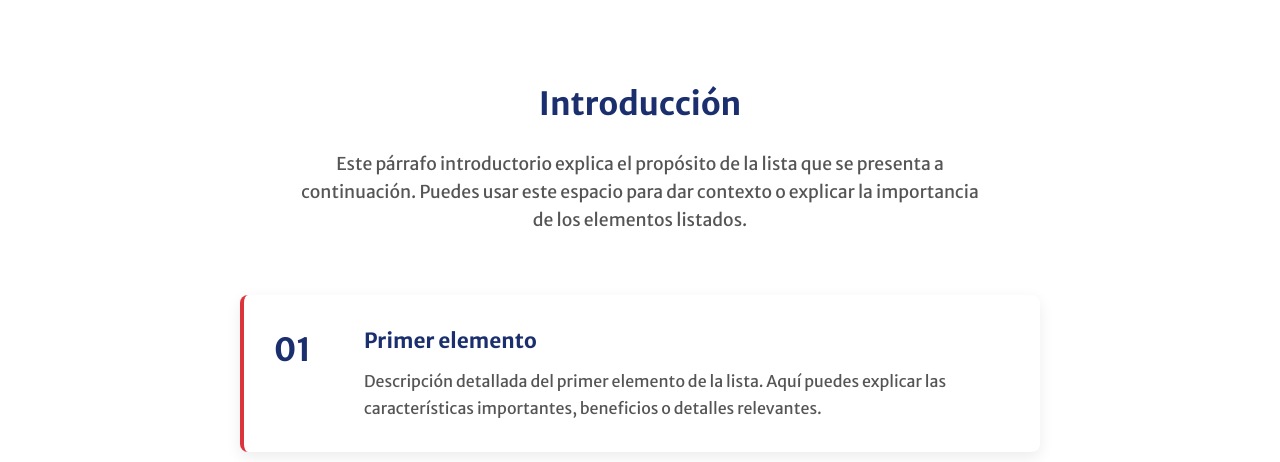
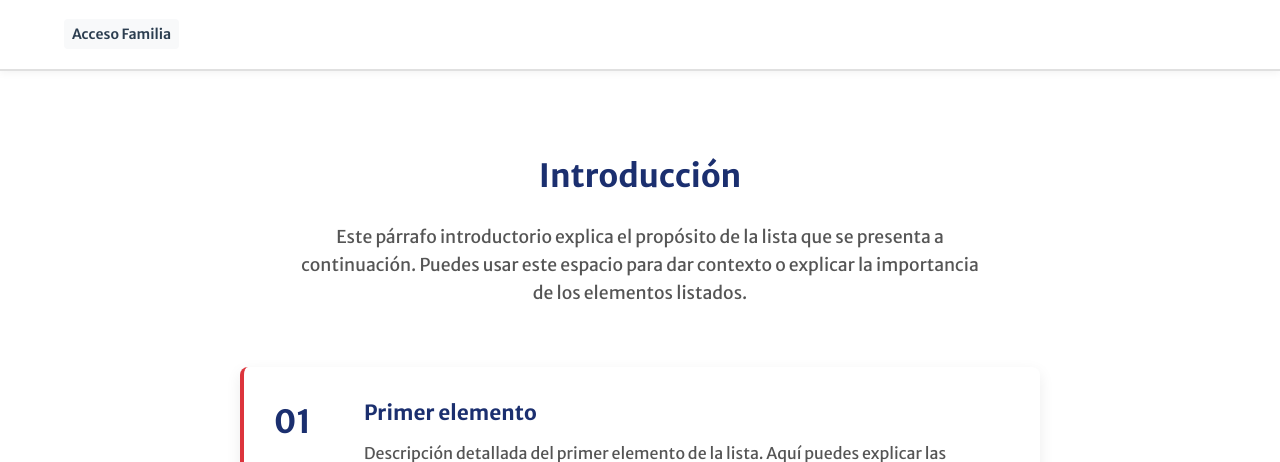
Before and after one commit to emilianoacqui/Pagina, a PHP site: page /acceso-familia.php in a window 1280 px wide. Shown: the part 481-943 px from the top of the page. Run offline with PHP 8.4, Linux system fonts and the light colour scheme; data comes from the database, SQL or seed files in the repository; some libraries are stand-ins or nearby versions.

Commit message:
proyecto

```diff
--- a/acceso-familia.php
+++ b/acceso-familia.php
@@ -3,8 +3,9 @@
 <head>
     <meta charset="UTF-8">
     <meta name="viewport" content="width=device-width, initial-scale=1.0">
-    <title>Scuola Italiana di Montevideo - Lista</title>
+    <title>Scuola Italiana di Montevideo - Acceso a Familia</title>
     <link href="https://fonts.googleapis.com/css2?family=Merriweather+Sans:wght@300;400;600;700&display=swap" rel="stylesheet">
+    <link rel="stylesheet" href="breadcrumbs.css">
     <style>
         * { margin: 0; padding: 0; box-sizing: border-box; }
         body { font-family: 'Merriweather Sans', sans-serif; line-height: 1.6; color: #333; }
@@ -350,6 +351,7 @@
             .footer-section {
                 margin-bottom: 20px;
             }
+
         }
     </style>
 </head>
@@ -370,14 +372,16 @@
         </div>
     </nav>
 
+
     <!-- Hero Section -->
     <section class="hero-list">
         <div class="hero-overlay"></div>
         <div class="hero-content-left">
-            <h1 class="hero-title-left">Título de la Lista</h1>
+            <h1 class="hero-title-left">Acceso a familia</h1>
             <p class="hero-subtitle-left">Una colección organizada de elementos o información</p>
         </div>
     </section>
+    <div id="breadcrumbs" class="breadcrumbs-container"></div>
 
     <!-- Main Content -->
     <main class="main-list">
@@ -639,6 +643,7 @@
             lastScrollTop = scrollTop;
         });
     </script>
+    <script src="breadcrumbs.js"></script>
     <script src="cms-admin.js"></script>
 </body>
 </html>
--- a/arcimboldo.php
+++ b/arcimboldo.php
@@ -3,7 +3,8 @@
 <head>
     <meta charset="UTF-8">
     <meta name="viewport" content="width=device-width, initial-scale=1.0">
-    <title>Document</title>
+    <title>Arcimboldo</title>
+    <link rel="stylesheet" href="breadcrumbs.css">
 </head>
 <div id="cms-root"></div>
 <body>
@@ -29,6 +30,7 @@
                   <p class="hero-subtitle-gallery editable-text">Una colección de imágenes organizadas visualmente</p>
               </div>
           </section>
+          <div id="breadcrumbs" class="breadcrumbs-container"></div>
 
           <!-- Main Content -->
           <main class="main-gallery">
@@ -357,6 +359,7 @@ trabajan contenidos curriculares con una miranda transversal sobre la nutrición
 }
 
 </style>
+<script src="breadcrumbs.js"></script>
 <script src="cms-admin.js"></script>
 
 </body>
--- /dev/null
+++ b/breadcrumbs.css
@@ -0,0 +1,71 @@
+/* Breadcrumbs - Debajo del Hero */
+.breadcrumbs-container {
+    background: white;
+    padding: 20px 5%;
+    font-size: 14px;
+    border-bottom: 2px solid #e0e0e0;
+    position: relative;
+    z-index: 100;
+    box-shadow: 0 2px 8px rgba(0,0,0,0.05);
+    /* Hacer el texto seleccionable */
+    user-select: text !important;
+    -webkit-user-select: text !important;
+    -moz-user-select: text !important;
+}
+
+.breadcrumbs-container * {
+    /* Permitir selección en todos los elementos hijos */
+    user-select: text !important;
+    -webkit-user-select: text !important;
+    -moz-user-select: text !important;
+}
+
+.crumb-link {
+    color: #3498db;
+    text-decoration: none;
+    transition: all 0.3s ease;
+    padding: 4px 8px;
+    border-radius: 4px;
+    display: inline-block;
+    cursor: pointer;
+}
+
+.crumb-link:hover {
+    color: #2980b9;
+    background: #f0f8ff;
+    text-decoration: underline;
+}
+
+.crumb-sep {
+    margin: 0 8px;
+    color: #999;
+    font-weight: bold;
+}
+
+.crumb-current {
+    color: #2c3e50;
+    font-weight: 600;
+    padding: 4px 8px;
+    background: #f8f9fa;
+    border-radius: 4px;
+    display: inline-block;
+}
+
+/* Responsive */
+@media (max-width: 768px) {
+    .breadcrumbs-container {
+        padding: 15px 20px;
+        font-size: 13px;
+    }
+
+    .crumb-sep {
+        margin: 0 4px;
+    }
+    /* Permitir selección en breadcrumbs y enlaces */
+#breadcrumbs, #breadcrumbs *, a, .crumb-link {
+    user-select: text !important;
+    -webkit-user-select: text !important;
+    -moz-user-select: text !important;
+    cursor: pointer !important;
+}
+}
--- a/breadcrumbs.js
+++ b/breadcrumbs.js
@@ -1,40 +1,32 @@
 (function () {
+  console.log('🍞 Iniciando breadcrumbs jerárquicos...');
+
   const container = document.getElementById('breadcrumbs');
   if (!container) return;
 
-  const storageKey = 'site_breadcrumbs_v1';
-  const currentUrl = window.location.pathname + window.location.search + window.location.hash;
-  const pageTitle = (document.title && document.title.trim()) ? document.title.trim() : currentUrl;
+  const path = window.location.pathname.replace(/\/$/, ''); // quita / final
+  const segments = path.split('/').filter(Boolean); // elimina vacíos
 
-  let breadcrumbs = [];
-  try {
-    breadcrumbs = JSON.parse(localStorage.getItem(storageKey) || '[]');
-  } catch (e) {
-    breadcrumbs = [];
-  }
+  let crumbsHtml = '';
+  let cumulativePath = '';
 
-  // Evita duplicados consecutivos
-  if (breadcrumbs.length === 0 || breadcrumbs[breadcrumbs.length - 1].url !== currentUrl) {
-    breadcrumbs.push({ url: currentUrl, title: pageTitle });
-    // mantener sólo últimas 10 entradas
-    if (breadcrumbs.length > 10) breadcrumbs = breadcrumbs.slice(-10);
-    localStorage.setItem(storageKey, JSON.stringify(breadcrumbs));
-  }
+  segments.forEach((seg, idx) => {
+    cumulativePath += '/' + seg;
 
-  // Render
-  container.innerHTML = breadcrumbs
-    .map((item, idx) => {
-      if (idx === breadcrumbs.length - 1) {
-        return `<span class="crumb-current">${escapeHtml(item.title)}</span>`;
-      }
-      return `<a class="crumb-link" href="${item.url}">${escapeHtml(item.title)}</a>`;
-    })
-    .join(' <span class="crumb-sep">›</span> ');
+    const isLast = idx === segments.length - 1;
 
-  // Helpers
-  function escapeHtml(str) {
-    return String(str).replace(/[&<>"']/g, function (s) {
-      return ({'&':'&amp;','<':'&lt;','>':'&gt;','"':'&quot;',"'":'&#39;'}[s]);
-    });
-  }
+    // Capitalizar el texto (o podés mapear nombres bonitos según la carpeta)
+    const title = seg.replace('.php', '').replace(/[-_]/g, ' ')
+                     .replace(/\b\w/g, l => l.toUpperCase());
+
+    if (isLast) {
+      crumbsHtml += `<span class="crumb-current">${title}</span>`;
+    } else {
+      crumbsHtml += `<a class="crumb-link" href="${cumulativePath}">${title}</a> <span class="crumb-sep">›</span> `;
+    }
+  });
+
+
+  container.innerHTML = crumbsHtml;
+  container.style.display = 'block';
 })();
--- a/popap.php
+++ b/popap.php
@@ -88,7 +88,9 @@
 <body>
   <div class="container">
     <!-- Logo -->
-    <img src="fotosPrincipales/logotipo.png" alt="Logo Scuola Italiana di Montevideo" class="logo">
+    <a href="index.php">
+      <img src="fotosPrincipales/logotipo.png" alt="Logo Scuola Italiana di Montevideo" class="logo">
+    </a>
 
     <!-- Título -->
     <h1>Admisiones 2026</h1>
```
